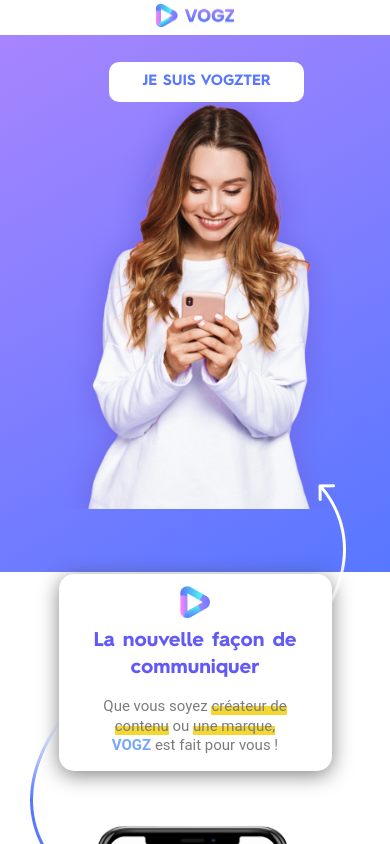
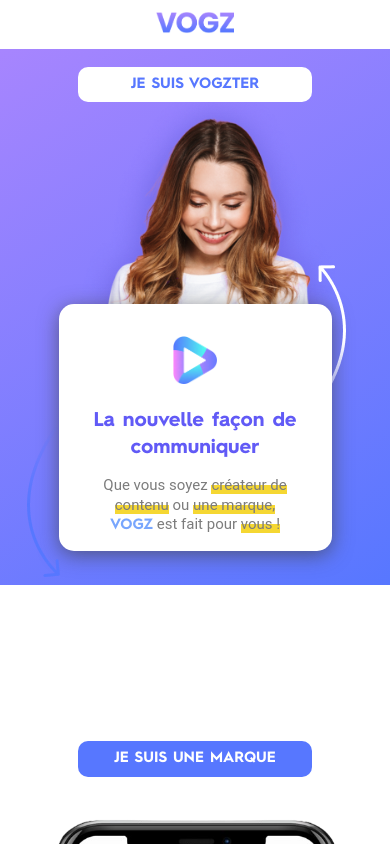
Before and after one commit to Obskurcyte/Vogz, a Next.js app: page /home in a window 390 px wide. Shown: the top 844 px of the page. Built offline with nearby package versions, Linux system fonts and the light colour scheme.

Commit message:
last commit

```diff
--- a/pages/home.js
+++ b/pages/home.js
@@ -20,7 +20,7 @@
             <img src={'/vogzLogo.png'} alt="" className="vogzLogoImg"/>
           </div>
           <h5>La nouvelle façon de communiquer</h5>
-          <p>Que vous soyez <span className="highlight">créateur de contenu</span> ou <span className="highlight">une marque, </span> <span className="blueText">VOGZ</span> est fait pour vous !</p>
+          <p>Que vous soyez <span className="highlight">créateur de contenu</span> ou <span className="highlight">une marque, </span> <span className="blueText">VOGZ</span> est fait pour <span className="highlight">vous !</span></p>
         </div>
 
         <img src={'/arrows.png'} alt="" className="arrowsImg"/>
--- a/styles/home.css
+++ b/styles/home.css
@@ -10,9 +10,7 @@
   display: none;
 }
 
-.left img {
-  width: 65%;
-}
+
 
 .arrowMobileBlue {
   display: none;
@@ -27,11 +25,13 @@
   background: linear-gradient(149.71deg, #A785FE 0%, #5777FF 100%);
 }
 
+.left img {
+  width: 73%;
+}
 
 .right {
   width: 50%;
   align-items: center;
-  padding-left: 10%;
   padding-top: 5%;
   position: relative;
   z-index: 1;
@@ -48,27 +48,28 @@
   position: absolute;
   border-radius: 10px;
   bottom: 3%;
-  left: 22%;
+  left: 28%;
   width: 40%;
   color: #5777FF;
   text-align: center;
   cursor: pointer;
 }
 
-
 .be-marque {
   background-color: #5777FF;
-  position: absolute;
   border-radius: 10px;
-  bottom: 3%;
-  left: 35%;
   width: 40%;
-
+  margin: 1% auto;
   color: white;
   text-align: center;
   cursor: pointer;
+  padding: 2.5% 5%;
+
 }
 
+.be-marque p {
+  margin: 0;
+}
 
 .be-vogzter:hover {
   background-color: #5777FF;
@@ -96,6 +97,7 @@
   padding-right: 1.1%;
   position: absolute;
   left: 40%;
+  align-items: center;
   top: 25%;
   background: #FFFFFF;
   box-shadow: 0px 4px 20px rgba(63, 63, 63, 0.65);
@@ -109,9 +111,8 @@
   font-weight: normal;
   font-size: 20px;
   line-height: 130%;
-  /* or 26px */
   text-align: center;
-
+  margin-top: 0;
   color: #7C7C7C;
 }
 
@@ -120,28 +121,30 @@
   color: #615AF6;
   line-height: 40px;
   font-size: 30px;
+  max-width: 90%;
+  margin: 7% auto;
   text-align: center;
 }
 
 .vogzLogo {
-  width: 15%;
-  margin: 0 auto;
+  width: 39%;
+  margin: 3% auto;
 }
 
 .right img {
-  width: 70%;
+  width: 56%;
+  margin-left: 22%;
 }
 
-.right {
-  padding-left: 15%;
-}
 .vogzLogoImg {
   width: 100%;
+
 }
 
 .blueText {
   color: #78A6FD;
   font-weight: bold;
+  font-family: Hurme-Bold, serif;
 }
 
 .arrowsImg {
@@ -169,9 +172,6 @@
 }
 
 @media screen and (max-width: 1600px){
-  .left {
-    padding-left: 0%;
-  }
   .middle {
     width: 20%;
     left: 40%;
@@ -179,31 +179,24 @@
 }
 
 @media screen and (max-width: 1500px){
-  .left {
-    padding-left: 5%;
-    padding-top: 5%;
-  }
   .middle {
     width: 20%;
     left: 40%;
     top: 15%;
   }
-  .left img {
-    width: 70%;
+  .right {
+    padding-top: 5%;
+  }
+  .be-marque {
+    width: 50%;
   }
   .be-vogzter {
-    left: 20%;
-    bottom: 1%;
+    width: 50%;
+    left: 22%;
   }
-  .right img {
-    width: 80%;
-  }
-  .be-marque {
-    left: 40%;
-    bottom: 1%;
-  }
-  .right {
-    padding-top: 5%;
+  .middle {
+    width: 25%;
+    left: 37%;
   }
 }
 
@@ -213,19 +206,20 @@
     left: 37%;
     top: 15%;
   }
-  .be-vogzter {
-    left: 22%;
-    bottom: 1%;
+  .be-marque {
+    padding: 3% 5%;
+  }
+}
+
+@media screen and (max-width: 1250px){
+  .middle h5 {
+    max-width: 100%;
   }
   .be-marque {
-    left: 39%;
-    bottom: 1%;
+    margin: 3% auto;
   }
   .left img {
     width: 75%;
-  }
-  .right img {
-    width: 85%;
   }
 }
 
@@ -233,45 +227,47 @@
   .arrowsImg {
     top: 60%;
   }
+  .left img {
+    width: 77%;
+  }
   .middle h5 {
     font-size: 25px;
     line-height: 35px;
+    max-width: 100%;
   }
   .middle p {
     font-size: 15px;
   }
   .be-marque {
-    width: 50%;
+    padding: 3.5% 5%;
+  }
+}
+
+
+@media screen and (max-width: 1100px){
+  .be-marque {
+    width: 55%;
+  }
+  .be-vogzter {
+    width: 55%;
+    left: 21%;
+  }
+
+}
+@media screen and (max-width: 950px){
+  .middle {
+    width: 30%;
     left: 34%;
-  }
-  .left img {
-    width: 85%;
+    top: 10%;
   }
   .left {
     padding-left: 0;
   }
-  .right img {
-    width: 100%;
-  }
-  .right {
-    padding-left: 10%;
-  }
-  .be-vogzter {
-    width: 50%;
-    left: 15%;
-  }
-}
-
-@media screen and (max-width: 950px){
   .left img {
-    width: 70%;
+    width: 71%;
   }
   .right img {
-    width: 80%;
-  }
-  .middle {
-    width: 30%;
-    left: 34%;
+    margin-left: 28%;
   }
   .middle h5 {
   font-size: 20px;
@@ -280,23 +276,27 @@
   .arrowsImg {
     top: 60%;
   }
-  .right {
-    padding-left: 15%;
-    padding-top: 5%;
-  }
   .be-vogzter {
     width: 60%;
-    left: 10%;
+    left: 19%;
   }
   .be-marque {
     width: 60%;
+    padding: 4.5% 5%;
   }
 }
 
 @media screen and (max-width: 750px){
   .be-marque {
-    width: 70%;
+    width: 75%;
     left: 25%;
+  }
+  .be-vogzter {
+    width: 75%;
+    left: 10%;
+  }
+  .middle {
+    top: 5%;
   }
 }
 
@@ -317,27 +317,27 @@
     display: none;
   }
   .be-vogzter {
-    top: 5%;
-    left: 28%;
+    bottom: 90%;
+    left: 24%;
     width: 50%;
-    height: 40px;
+    padding: 2% 5%;
   }
   .be-vogzter p {
     font-size: 15px;
-    margin-top: 4%!important;
+    margin: 0;
   }
   .left img {
     width: 85%;
   }
   .middle {
     width: 70%;
-    top: 113%;
+    top: 65%;
     padding-left: 9%;
     padding-right: 9%;
     left: 15%;
   }
   .middle h5 {
-    margin-bottom: 2%;
+    margin-bottom: 7%;
     margin-top: 3%;
   }
   .right {
@@ -346,18 +346,18 @@
   }
   .be-marque p {
     font-size: 15px;
-    margin-top: 4%!important;
   }
   .be-marque {
     width: 50%;
-    height: 40px;
-    top: 20%;
+    top: 15%;
+    padding: 2% 5%;
+    position: absolute;
   }
   .arrowMobileBlue {
     display: block;
     position: absolute;
     z-index: 5;
-    top: 140%;
+    top: 70%;
     left: 10%;
   }
   .arrowMobileWhite {
@@ -373,7 +373,47 @@
 
   .middle {
     width: 70%;
-    top: 105%;
+    top: 65%;
+    padding-left: 9%;
+    padding-right: 9%;
+    left: 15%;
+  }
+
+  .right {
+    flex-direction: column-reverse;
+  }
+
+
+  .right img {
+    width: 100%;
+    margin-left: 0;
+  }
+  .arrowMobileBlue {
+    display: block;
+    position: absolute;
+    z-index: 5;
+    top: 85%;
+    left: 9%;
+  }
+  .arrowMobileWhite {
+    display: block;
+    z-index: 5;
+    top: 60%;
+    right: 10%;
+    position: absolute;
+  }
+  .vogzLogo {
+    width: 22%;
+    margin: 10% auto;
+  }
+}
+
+
+@media screen and (max-width: 600px){
+
+  .middle {
+    width: 70%;
+    top: 60%;
     padding-left: 9%;
     padding-right: 9%;
     left: 15%;
@@ -383,13 +423,40 @@
     display: block;
     position: absolute;
     z-index: 5;
-    top: 130%;
+    top: 77%;
     left: 9%;
   }
   .arrowMobileWhite {
     display: block;
     z-index: 5;
-    top: 95%;
+    top: 55%;
+    right: 10%;
+    position: absolute;
+  }
+}
+
+
+@media screen and (max-width: 570px){
+
+  .middle {
+    width: 70%;
+    top: 57%;
+    padding-left: 9%;
+    padding-right: 9%;
+    left: 15%;
+  }
+
+  .arrowMobileBlue {
+    display: block;
+    position: absolute;
+    z-index: 5;
+    top: 75%;
+    left: 9%;
+  }
+  .arrowMobileWhite {
+    display: block;
+    z-index: 5;
+    top: 53%;
     right: 10%;
     position: absolute;
   }
@@ -399,7 +466,7 @@
 
   .middle {
     width: 70%;
-    top: 90%;
+    top: 54%;
     padding-left: 9%;
     padding-right: 9%;
     left: 15%;
@@ -409,14 +476,14 @@
     display: block;
     position: absolute;
     z-index: 5;
-    top: 110%;
+    top: 70%;
     left: 9%;
   }
   .arrowMobileWhite {
     display: block;
     z-index: 5;
-    top: 85%;
-    right: 10%;
+    top: 50%;
+    right: 8%;
     position: absolute;
   }
 }
@@ -424,16 +491,26 @@
 @media screen and (max-width: 520px){
 
   .middle {
-    top: 85%;
+    width: 70%;
+    top: 50%;
+    padding-left: 9%;
+    padding-right: 9%;
+    left: 15%;
   }
 
   .arrowMobileBlue {
-    top: 115%;
+    display: block;
+    position: absolute;
+    z-index: 5;
+    top: 65%;
     left: 9%;
   }
   .arrowMobileWhite {
-    top: 80%;
-    right: 10%;
+    display: block;
+    z-index: 5;
+    top: 45%;
+    right: 8%;
+    position: absolute;
   }
 }
 
@@ -441,36 +518,58 @@
 
   .middle {
     width: 70%;
-    top: 88%;
+    top: 46%;
+    padding-left: 9%;
+    padding-right: 9%;
+    left: 15%;
   }
 
-  .be-marque {
-    top: 20%;
-  }
   .arrowMobileBlue {
-    top: 110%;
-    left: 8%;
+    display: block;
+    position: absolute;
+    z-index: 5;
+    top: 62%;
+    left: 7%;
   }
   .arrowMobileWhite {
-    top: 76%;
-    right: 10%;
+    display: block;
+    z-index: 5;
+    top: 41%;
+    right: 8%;
+    position: absolute;
   }
 }
 
 @media screen and (max-width: 470px){
 
+
   .middle {
     width: 70%;
-    top: 84%;
+    top: 44%;
+    padding-left: 9%;
+    padding-right: 9%;
+    left: 15%;
+  }
+  .right img {
+    margin-top: 5%;
   }
 
   .arrowMobileBlue {
-    top: 105%;
-    left: 8%;
+    display: block;
+    position: absolute;
+    z-index: 5;
+    top: 62%;
+    left: 7%;
   }
   .arrowMobileWhite {
-    top: 72%;
-    right: 9%;
+    display: block;
+    z-index: 5;
+    top: 38%;
+    right: 8%;
+    position: absolute;
+  }
+  .be-marque {
+    top: 17%;
   }
 }
 
@@ -480,59 +579,92 @@
 
   .middle {
     width: 70%;
-    top: 80%;
+    top: 42%;
+    padding-left: 9%;
+    padding-right: 9%;
+    left: 15%;
+  }
+  .right img {
+    margin-top: 5%;
   }
 
-  .be-vogzter p {
-    margin-top: 5% !important;
-  }
-
-  .be-marque {
-    top: 21%;
-  }
-  .be-marque p {
-    margin-top: 5% !important;
-  }
   .arrowMobileBlue {
-    top: 100%;
+    display: block;
+    position: absolute;
+    z-index: 5;
+    top: 57%;
     left: 7%;
   }
   .arrowMobileWhite {
-    top: 70%;
+    display: block;
+    z-index: 5;
+    top: 38%;
     right: 8%;
+    position: absolute;
+  }
+  .be-marque {
+    top: 17%;
   }
 }
 
 @media screen and (max-width: 430px){
+
   .middle {
     width: 70%;
-    top: 75%;
+    top: 40%;
+    padding-left: 9%;
+    padding-right: 9%;
+    left: 15%;
   }
 
   .arrowMobileBlue {
-    top: 98%;
-    left: 6%;
+    display: block;
+    position: absolute;
+    z-index: 5;
+    top: 54%;
+    left: 7%;
   }
   .arrowMobileWhite {
-    top: 62%;
+    display: block;
+    z-index: 5;
+    top: 36%;
     right: 8%;
+    position: absolute;
   }
+
 }
 
 @media screen and (max-width: 410px){
 
   .middle {
     width: 70%;
-    top: 70%;
+    top: 38%;
+    padding-left: 9%;
+    padding-right: 9%;
+    left: 15%;
   }
 
   .arrowMobileBlue {
-    top: 85%;
-    left: 6%;
+    display: block;
+    position: absolute;
+    z-index: 5;
+    top: 54%;
+    left: 7%;
   }
   .arrowMobileWhite {
-    top: 57%;
+    display: block;
+    z-index: 5;
+    top: 33%;
     right: 8%;
+    position: absolute;
+  }
+  .be-marque {
+    width: 60%;
+    left: 20%;
+  }
+  .be-vogzter {
+    width: 60%;
+    left: 20%;
   }
 }
 
@@ -541,56 +673,68 @@
 
   .middle {
     width: 70%;
-    top: 68%;
+    top: 36%;
+    padding-left: 9%;
+    padding-right: 9%;
+    left: 15%;
   }
 
-  .right {
-    padding-top: 65%;
+  .arrowMobileBlue {
+    top: 50%;
+    left: 5%;
   }
-  .be-marque {
-    top: 23%;
+  .arrowMobileWhite {
+    top: 31%;
+    right: 8%;
   }
 }
 
 @media screen and (max-width: 370px){
 
   .middle {
-    width: 70%;
-    top: 64%;
+    top: 34%;
+    padding-left: 9%;
+    padding-right: 9%;
+    left: 15%;
   }
 
+  .right {
+    padding-top:  80%;
+  }
+  .be-marque {
+    top: 23%;
+  }
   .arrowMobileBlue {
-    top: 83%;
-    left: 6%;
+    top: 48%;
+    left: 5%;
   }
   .arrowMobileWhite {
-    top: 52%;
-    right: 6%;
-  }
-  .right {
-    padding-top: 65%;
+    top: 30%;
+    right: 8%;
   }
 }
 
 @media screen and (max-width: 350px){
 
   .middle {
-    width: 70%;
-    top: 58%;
+    top: 32%;
+    padding-left: 9%;
+    padding-right: 9%;
+    left: 15%;
   }
 
+  .right {
+    padding-top:  80%;
+  }
+  .be-marque {
+    top: 23%;
+  }
   .arrowMobileBlue {
-    top: 80%;
+    top: 48%;
     left: 5%;
   }
   .arrowMobileWhite {
-    top: 47%;
+    top: 30%;
     right: 8%;
   }
-  .right {
-    padding-top: 65%;
-  }
-  .be-marque {
-    top: 25%;
-  }
 }
```
Also changed, not shown: pages/index.js (+29 -8 lines), styles/globals.css (+67 -17 lines), public/logo.png, public/playIcon.png (added).
